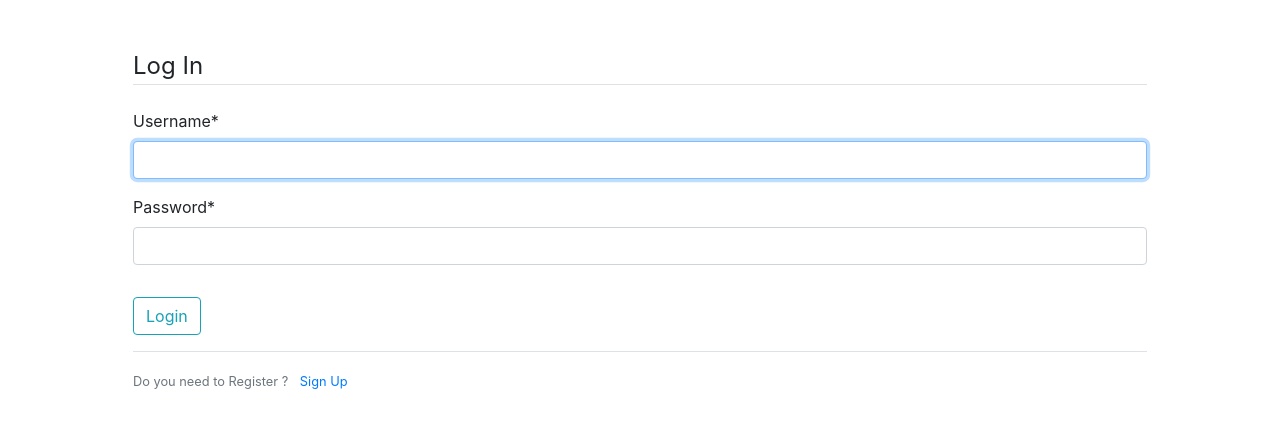
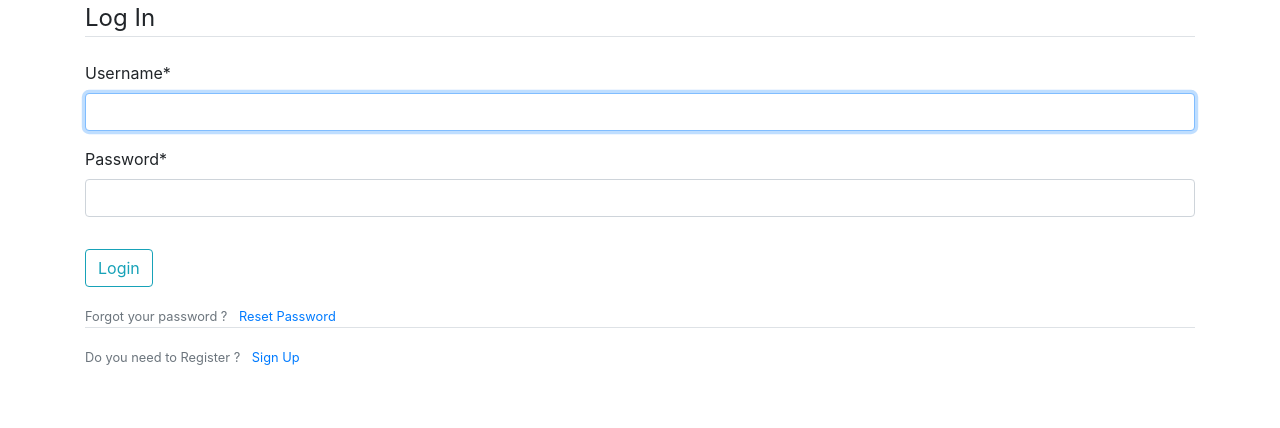
Before and after one commit to enricoDec/JourneyMap, a Django app: page /login/ in a window 1280 px wide. Shown: the top 428 px of the page. Run offline with Django 3.2, Linux system fonts and the light colour scheme; some libraries are stand-ins or nearby versions.

Commit message:
add forgot your password (model, view, template)

```diff
--- /dev/null
+++ b/Users/templates/Users/password_reset_done.html
@@ -0,0 +1,5 @@
+{% extends "Users/base.html" %}
+{% load i18n %}
+{% block content %}
+    <div class="alert alert-info">{% trans 'An email has been sent' %}</div>
+{% endblock content %}
--- a/Users/templates/Users/sign_in.html
+++ b/Users/templates/Users/sign_in.html
@@ -3,7 +3,7 @@
 {% load i18n %}
 {% load static %}
 {% block content %}
-    <div class="m-md-5">
+    <div class="content-section">
         <form method="POST">
             {% csrf_token %}
             <fieldset class="form-group">
@@ -12,6 +12,12 @@
             </fieldset>
             <div class="form-group">
                 <button class="btn btn-outline-info" type="submit">{% trans 'Login' %}</button>
+            </div>
+            <div>
+                <small class="text-muted">
+                    {% trans 'Forgot your password ?' %}
+                    <a class="ml-2" href="{% url 'password_reset' %}">{% trans 'Reset Password' %}</a>
+                </small>
             </div>
         </form>
         <div class="border-top pt-3">
--- a/WebApplication/urls.py
+++ b/WebApplication/urls.py
@@ -14,9 +14,10 @@ Including another URLconf
     2. Add a URL to urlpatterns:  path('blog/', include('blog.urls'))
 """
 from django.contrib import admin
+from django.contrib.auth import views as auth_views
 from django.urls import path, include
+
 from Users import views as user_view
-from django.contrib.auth import views as auth_views
 
 urlpatterns = [
     path('i18n/', include('django.conf.urls.i18n')),
@@ -25,5 +26,16 @@ urlpatterns = [
     path('login/', auth_views.LoginView.as_view(template_name='Users/sign_in.html'), name='login'),
     path('logout/', auth_views.LogoutView.as_view(template_name='Users/sign_out.html'), name='logout'),
     path('profile/', user_view.profile, name='profile'),
+    path('password-reset/', auth_views.PasswordResetView.as_view(template_name='Users/password_reset.html'),
+         name='password_reset'),
+    path('password-reset/done/',
+         auth_views.PasswordResetDoneView.as_view(template_name='Users/password_reset_done.html'),
+         name='password_reset_done'),
+    path('password-reset-confirm/<uidb64>/<token>/',
+         auth_views.PasswordResetConfirmView.as_view(template_name='Users/password_reset_confirm.html'),
+         name='password_reset_confirm'),
+    path('password-reset-complete/',
+         auth_views.PasswordResetCompleteView.as_view(template_name='Users/password_reset_complete.html'),
+         name='password_reset_complete'),
     path('', include('JourneyMap.urls')),
 ]
```
Also changed, not shown: Users/templates/Users/password_reset.html (added, +20 -0 lines), Users/templates/Users/password_reset_complete.html (added, +7 -0 lines), Users/templates/Users/password_reset_confirm.html (added, +20 -0 lines), WebApplication/settings.py (+10 -0 lines), Users/templates/Users/password_reset_email.html (added).
